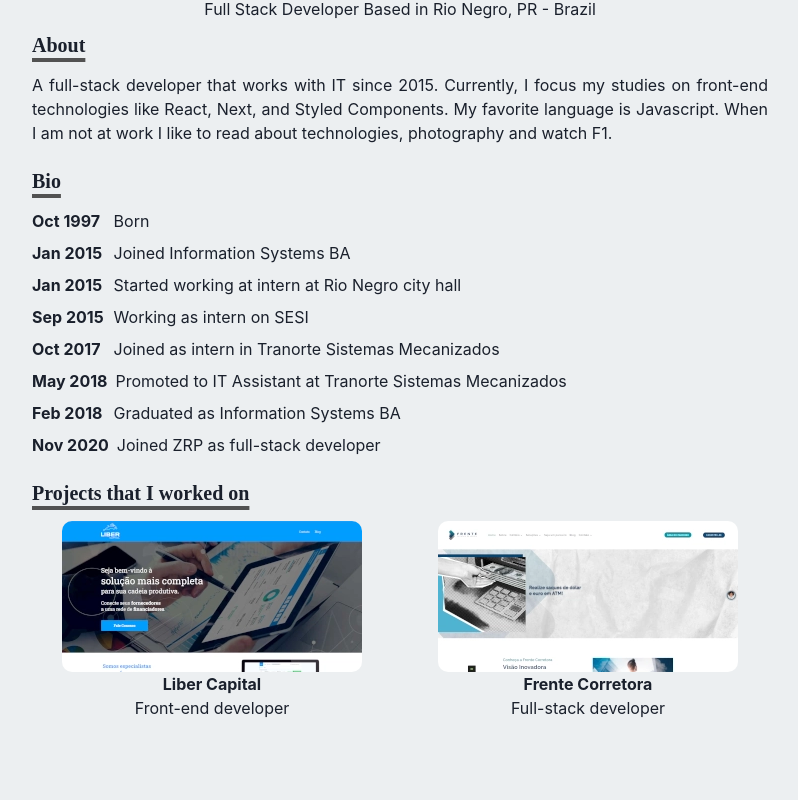
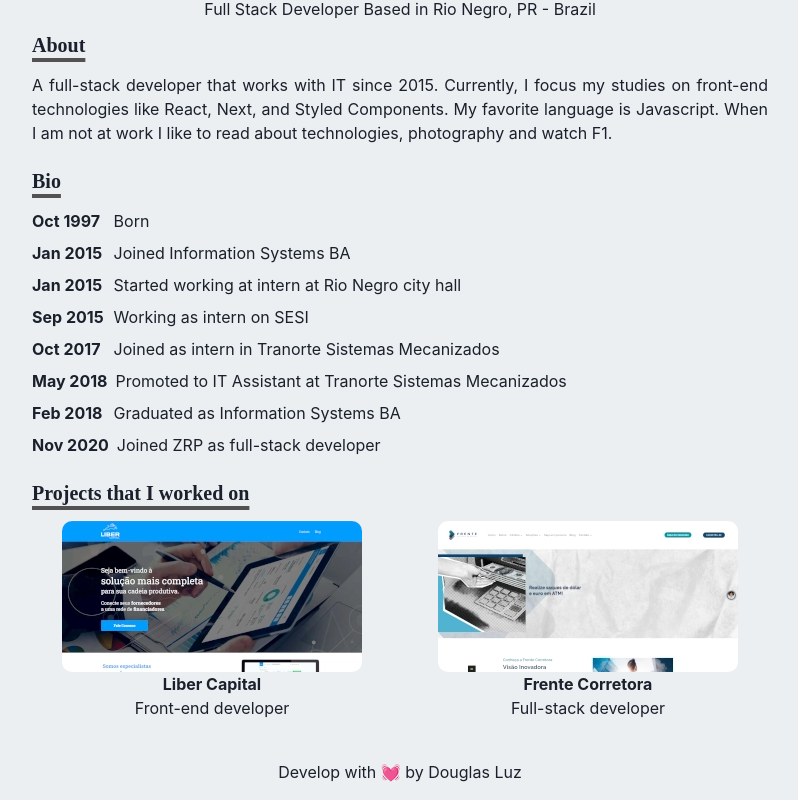
Before and after one commit to dougluz/douglasluz.com, a Next.js app: page / in a window 1280 px wide. Shown: the part 297-1097 px from the top of the page, without its empty margins (240-1038 px from the left). Before the commit the page ends 1041 px from the top, so only its background shows below. Built offline with nearby package versions, Linux system fonts and the light colour scheme.

Commit message:
feat: added footer

```diff
--- /dev/null
+++ b/components/footer.js
@@ -0,0 +1,11 @@
+import { Container, Flex, Text } from "@chakra-ui/react";
+
+export const Footer = () => (
+  <Container as="footer" maxW="container.md" css={{ bottom: 0 }}>
+    <Flex alignItems="center" justifyContent="center">
+      <Text mt={4} mb={4}>
+        Develop with 💓 by Douglas Luz
+      </Text>
+    </Flex>
+  </Container>
+)
--- a/components/layouts/main.js
+++ b/components/layouts/main.js
@@ -1,5 +1,6 @@
 import { Box, Container } from "@chakra-ui/layout"
 import Head from "next/head"
+import { Footer } from "../footer"
 import { Nav } from "../nav"
 
 export const Main = ({ children, router }) => (
@@ -22,5 +23,6 @@ export const Main = ({ children, router }) => (
     <Container maxW="container.md" pt={20}>
       {children}
     </Container>
+    <Footer />
   </Box>
 )
```
